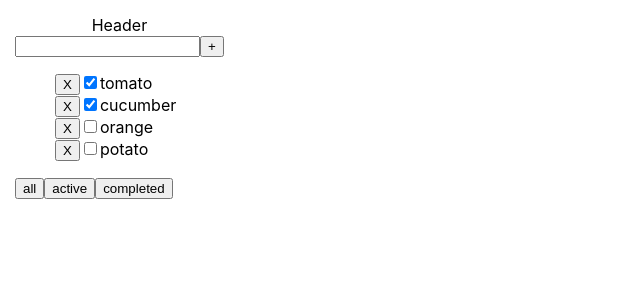
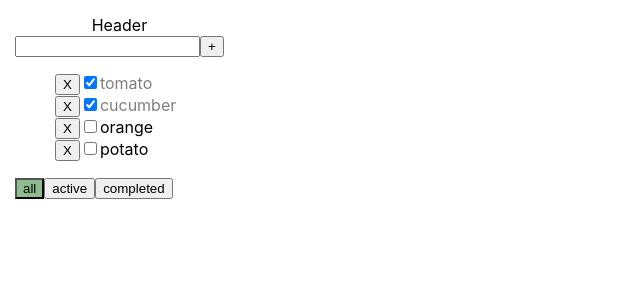
Before and after one commit to MargaretGoncharenko/TodoList, a React (Create React App) app: page / in a window 1280 px wide. Shown: the top 300 px of the page, without its empty margins (0-640 px from the left). Built offline with nearby package versions, Linux system fonts and the light colour scheme.

Commit message:
Added active-style for filter buttons and opacity for completed tasks

```diff
--- a/src/App.tsx
+++ b/src/App.tsx
@@ -57,6 +57,7 @@ function App() {
                       RemoveTask={RemoveTask}
                       AddNewTask={AddNewTask}
                       ChangeTaskStatus={ChangeTaskStatus}
+                      filter={filter}
             />
         </div>
     );
--- a/src/Todolist.module.css
+++ b/src/Todolist.module.css
@@ -13,3 +13,11 @@ header {
 .errorMessage {
     color: red;
 }
+
+.active {
+    background: darkseagreen;
+}
+
+.checked {
+    opacity: 0.5;
+}
--- a/src/Todolist.tsx
+++ b/src/Todolist.tsx
@@ -1,5 +1,5 @@
 import React, {ChangeEvent, KeyboardEvent, useState} from "react";
-import t from "./Todolist.module.css"
+import tl from "./Todolist.module.css"
 import {FilterValuesType, TaskType} from "./App";
 
 type TodolistPropsType = {
@@ -8,6 +8,7 @@ type TodolistPropsType = {
     RemoveTask: (TaskId: string) => void
     AddNewTask: (title: string) => void
     ChangeTaskStatus: (TaskId: string, StatusValue: boolean) => void
+    filter: FilterValuesType
 }
 
 export const Todolist = (props: TodolistPropsType) => {
@@ -54,10 +55,10 @@ export const Todolist = (props: TodolistPropsType) => {
                 <input value={title}
                        onChange={onChangeInputHandler}
                        onKeyDown={onEnterDownHandler}
-                       className={error ? t.error : ""}
+                       className={error ? tl.error : ""}
                 />
                 <button onClick={onAddNewTaskHandler}>+</button>
-                {error && <div className={t.errorMessage}>{error}</div>}
+                {error && <div className={tl.errorMessage}>{error}</div>}
             </div>
             <ul>
                 {
@@ -78,16 +79,19 @@ export const Todolist = (props: TodolistPropsType) => {
                                        checked={t.isChecked}
                                        onChange={OnChangeTaskStatusHandler}
                                 />
-                                <span>{t.title}</span>
+                                <span className={t.isChecked ? tl.checked : ""}>{t.title}</span>
                             </li>
                         )
                     })
                 }
             </ul>
             <div>
-                <button onClick={onAllClickHandler}>all</button>
-                <button onClick={onActiveClickHandler}>active</button>
-                <button onClick={onCompletedClickHandler}>completed</button>
+                <button className={props.filter === "all" ? tl.active : ""} onClick={onAllClickHandler}>all</button>
+                <button className={props.filter === "active" ? tl.active : ""} onClick={onActiveClickHandler}>active
+                </button>
+                <button className={props.filter === "completed" ? tl.active : ""}
+                        onClick={onCompletedClickHandler}>completed
+                </button>
             </div>
         </div>
     )
```
